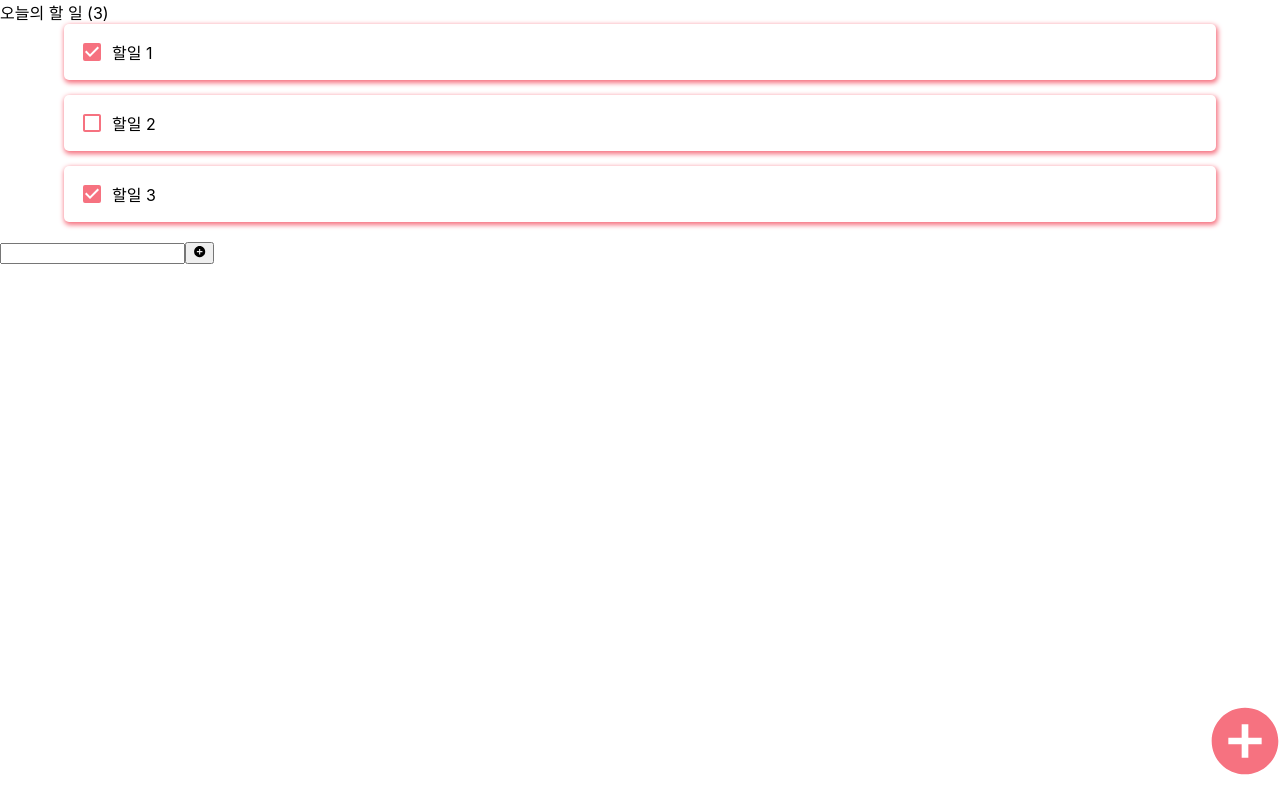
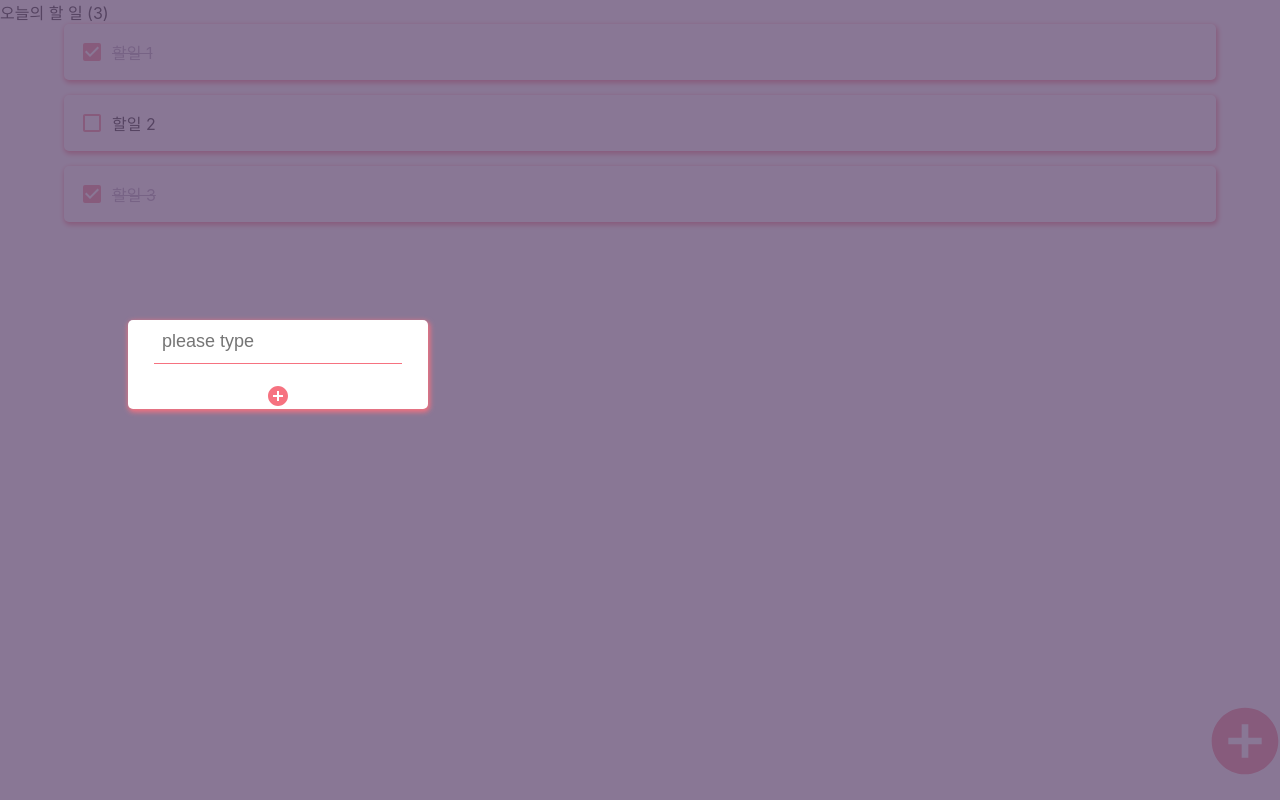
Before and after one commit to KiweonYoon/react-todo, a React (Create React App) app: page / in a window 1280 px wide. Both pictures are taken after a click on the element 1245 px from the left and 750 px from the top of the page. Built offline with nearby package versions, Linux system fonts and the light colour scheme.

Commit message:
투두리스트 완성

```diff
--- a/src/App.js
+++ b/src/App.js
@@ -5,9 +5,11 @@ import Template from "./components/Template";
 import TodoInsert from "./components/TodoInsert";
 import TodoList from "./components/TodoList";
 
+let nextId = 4;
 const App = () => {
-  const [insertToggle, setInsertToggle] = useState(false);
-  const [todos, setTodos] = useState([
+  const [selectedTodo, setSelectedTodo] = useState(null);
+  const [insertToggle, setInsertToggle] = useState(false); // insertToggle 상태값과 setInsertToggle 함수를 정의하고, 초기값을 false로 설정
+  const [todos, setTodos] = useState([ // todos 상태값과 setTodos 함수를 정의하고, 초기값을 배열로 설정
     {
       id: 1,
       text: "할일 1",
@@ -25,16 +27,72 @@ const App = () => {
     }
 
   ]);
+
+  const onInsertToggle = () => {
+    if (selectedTodo){
+      setSelectedTodo(null);
+    } // onInsertToggle 함수를 정의
+    setInsertToggle(prev => !prev); // insertToggle 상태값을 반전시킴
+  }
+
+  const onInsertTodo = (text) => {
+    if (text === ""){
+      return alert('할 일을 입력해주세요.');
+    } else {
+      const todo = {
+        id: nextId,
+        text,
+        checked: false
+      };
+      setTodos(todos => todos.concat(todo));
+      nextId++;                              // push vs concat  concat은 새로운 배열을생성,전 배열을 수정 x
+    }
+  };
+
+  const onCheckToggle = id => {
+    setTodos(todos =>
+      todos.map(todo =>
+        todo.id === id ? {...todo, checked: !todo.checked } : todo
+      )
+    );
+  };
+
+  const onChangeSelectedTodo = (todo) => {
+    setSelectedTodo(todo);
+  };
+
+  const onRemove = id => {
+    onInsertToggle();
+    setTodos(todos => todos.filter(todo => todo.id !== id));
+  };
+
+  const onUpdate = (id, text) => {
+    onInsertToggle();
+    setTodos(todos => todos.map(todo => todo.id === id ? {...todo, text} : todo))
+  }
+
   return (
     <Template todoLength={todos.length}>
-      <TodoList todos={todos}/>
-      <div className="add-todo-button">
-        <MdAddCircle/>
+      <TodoList
+        todos={todos}
+        onCheckToggle = {onCheckToggle}
+        onInsertToggle={onInsertToggle}
+        onChangeSelectedTodo={onChangeSelectedTodo}
+        onRemove = {onRemove}
+        />
+      <div className="add-todo-button" onClick={onInsertToggle}>
+        <MdAddCircle />
       </div>
-      <TodoInsert/>
+      {insertToggle &&
+      <TodoInsert
+        selectedTodo = {selectedTodo}
+        onInsertToggle = {onInsertToggle}
+        onInsertTodo = {onInsertTodo}
+        onRemove = {onRemove}
+        onUpdate = {onUpdate}
+      />}
     </Template>
-  );
-};
+  )};
 
 
 
--- /dev/null
+++ b/src/components/TodoInsert.css
@@ -0,0 +1,65 @@
+.background {
+    position: fixed;
+    z-index: 980;
+    top: 0;
+    overflow: hidden;
+    width: 100vw;
+    height: 100vw;
+    display: flex;
+    justify-content: center;
+    align-items: center;
+    background: #6c567b;
+    opacity: 0.8;
+}
+
+form {
+    margin-left: 10%;
+    position: fixed;
+    top: 40%;
+    display: flex;
+    flex-direction: column;
+    justify-content: center;
+    align-items: center;
+    z-index: 990;
+    width: 300px;
+    height: 150;
+    border-radius: 5px;
+    box-shadow: 1px 2px 5px 1px #f67280;
+
+    background: white;
+}
+
+form > input {
+    background: none;
+    outline: none;
+    border: none;
+    border-bottom: 1px solid #f67280;
+
+    padding: 0.5rem;
+    font-size: 1.125rem;
+    line-height: 1.5;
+  }
+
+  form > button {
+    padding-top: 20px;
+    background: none;
+    outline: none;
+    border: none;
+    color: #f67280;
+    padding-left: 1rem;
+    padding-right: 1rem;
+    font-size: 1.5rem;
+    display: flex;
+    align-items: center;
+    cursor: pointer;
+    transition: 0.1s background ease-in;
+  }
+
+  .rewrite > svg {
+    padding-top:20px;
+    color: #6c567b;
+    padding-left: 1rem;
+    padding-right: 1rem;
+    font-size: 1.5rem
+
+  }
--- a/src/components/TodoInsert.js
+++ b/src/components/TodoInsert.js
@@ -1,21 +1,53 @@
-import React from "react";
+import React, { useState, useEffect } from "react";
 import { MdAddCircle } from "react-icons/md";
+import "./TodoInsert.css";
+import { TiTrash, TiPencil } from "react-icons/ti";
 
-const TodoInsert = () => {
+const TodoInsert = ({onInsertToggle, onInsertTodo, selectedTodo, onRemove, onUpdate }) => {
+    const [value, setValue] = useState("");
+
+    const onChange = (e) => {
+        setValue(e.target.value)
+    };
+
+
+    const onSubmit = (e) => {
+        e.preventDefault();
+        onInsertTodo(value);
+        setValue("");
+        onInsertToggle();
+    }
+
+    useEffect(() => {
+        if (selectedTodo){
+            setValue(selectedTodo.text);
+        }
+    }, [selectedTodo]);
     return (
     <div>
-        <div className="background">
-
+        <div className="background" onClick={onInsertToggle}>
         </div>
-        <form>
-            <input>
-
-            </input>
-            <button type = "submit">
+        <form onSubmit={selectedTodo ? () => {onUpdate(selectedTodo.id, selectedTodo.text)} : onSubmit}>
+            <input
+            placeholder = "please type"
+            value={value}
+            onChange={onChange}
+            ></input>
+            {selectedTodo ? (
+                <div className="rewrite">
+                    <TiPencil onClick={() => {
+                        onUpdate(selectedTodo.id, value)
+                    }}/>
+                    <TiTrash
+                        onClick={() => {
+                            onRemove(selectedTodo.id)
+                            }}
+                            />
+                </div>
+            ): (<button type = "submit">
                 <MdAddCircle></MdAddCircle>
-
             </button>
-
+            )}
         </form>
     </div>
     );
--- a/src/components/TodoItem.css
+++ b/src/components/TodoItem.css
@@ -46,7 +46,7 @@
         /* flexbox에서 차지하는 비율을 1로 설정 */
     }
 
-    .content.checked.text {
+    .content.checked .text {
         color: #6c567b;
         /* 텍스트 색상 설정 */
         text-decoration: line-through;
--- a/src/components/TodoItem.js
+++ b/src/components/TodoItem.js
@@ -3,7 +3,7 @@ import { MdCheckBox, MdCheckBoxOutlineBlank } from "react-icons/md";
 import "./TodoItem.css"
 
 // TodoItem 컴포넌트 정의
-const TodoItem = ({ todo }) => {
+const TodoItem = ({ todo ,onCheckToggle, onInsertToggle, onChangeSelectedTodo }) => {
     // todo 객체에서 id, text, checked 값을 추출하여 상수로 선언
     const { id, text, checked } = todo;
     return (
@@ -11,9 +11,26 @@ const TodoItem = ({ todo }) => {
         <div className="TodoItem">
             {/* 할 일 완료 여부에 따라 체크박스 아이콘 변경 */}
             <div className={`content ${checked ? "checked" : ""}`}>
-                {checked ? <MdCheckBox /> : <MdCheckBoxOutlineBlank />}
+                {checked ? (
+                    <MdCheckBox
+                    onClick={() => {
+                        onCheckToggle(id);
+                }}
+                />
+                ):(
+                    <MdCheckBoxOutlineBlank
+                    onClick={() => {
+                        onCheckToggle(id);
+                }}
+                />
+                )}
                 {/* 할 일 내용 출력 */}
-                <div className="text">{text}</div>
+                <div
+                    className="text"
+                    onClick={() => {
+                        onChangeSelectedTodo(todo);
+                        onInsertToggle();
+                }}>{text}</div>
             </div>
         </div>
     );
--- a/src/components/TodoList.js
+++ b/src/components/TodoList.js
@@ -2,15 +2,21 @@ import React from "react";
 import TodoItem from "./TodoItem";
 import './TodoList.css';
 
-const TodoList = ({todos}) => {
+const TodoList = ({todos, onCheckToggle, onInsertToggle, onChangeSelectedTodo}) => {
     console.log(todos, 'in TodoList 1')
     return (
-    <div className="TodoList">
+        <div className="TodoList">
         {
             todos.map(todo => {
                 console.log(todo, 'in todo')
                     return (
-                        <TodoItem todo={todo} key = {todo.id}/>
+                        <TodoItem
+                        todo={todo}
+                        key = {todo.id}
+                        onCheckToggle = {onCheckToggle}
+                        onInsertToggle={onInsertToggle}
+                        onChangeSelectedTodo={onChangeSelectedTodo}
+                        />
                     )
                 }
             )
```
